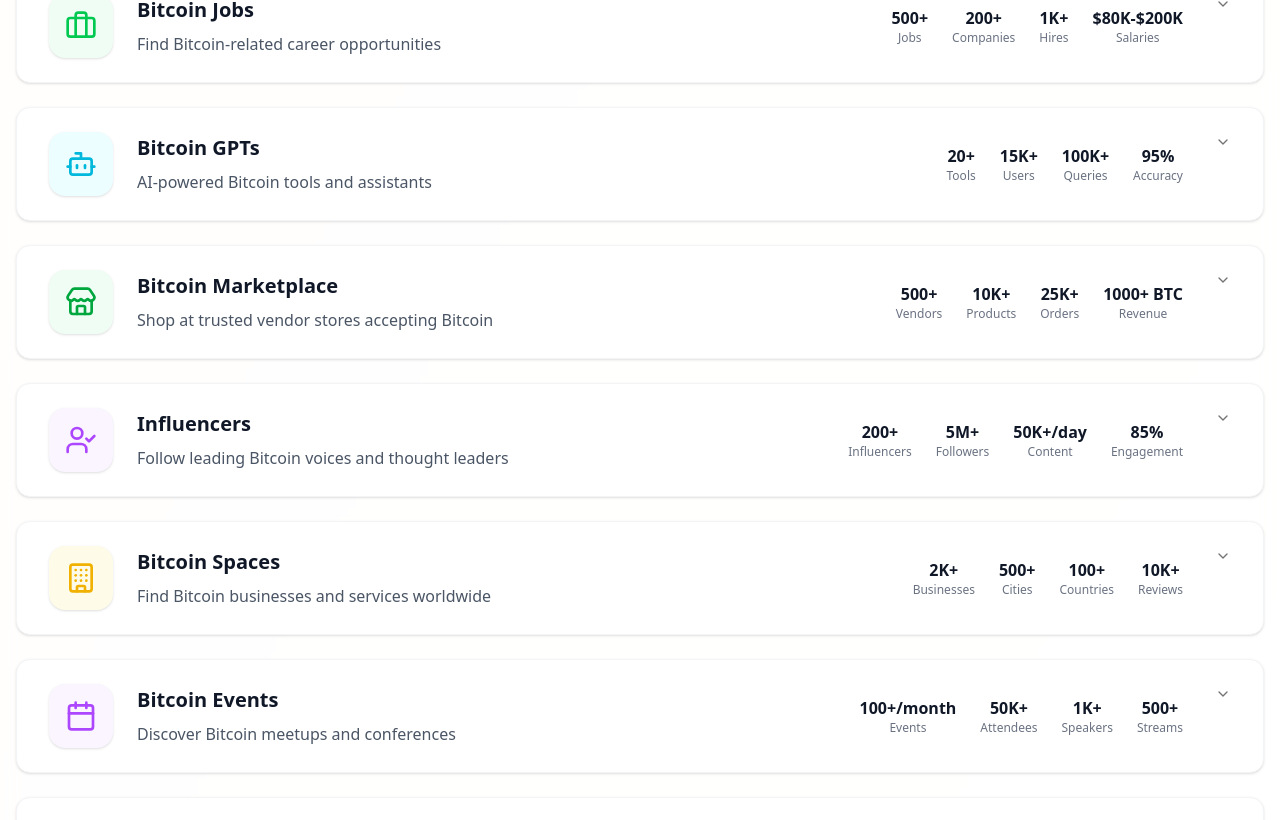
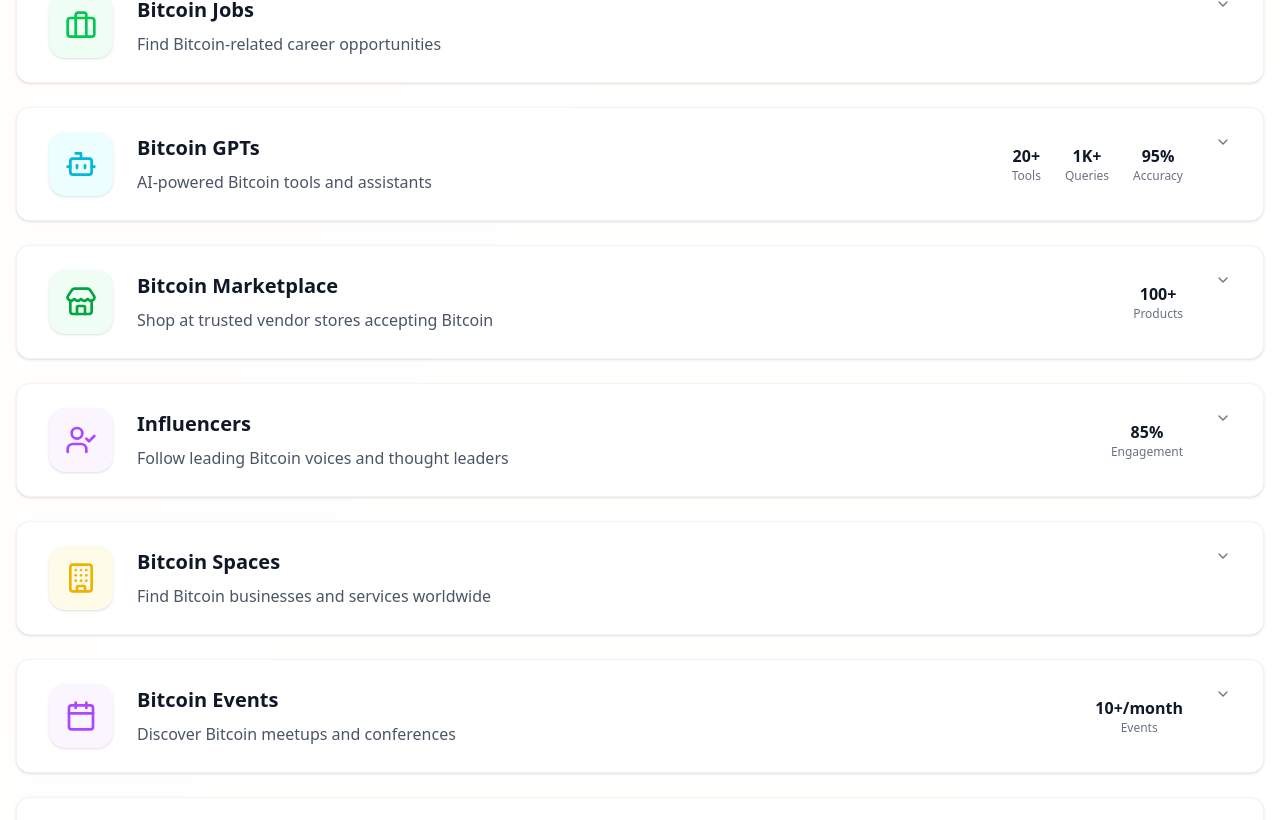
Before and after one commit to shubham9654/coinalaa-v1, a Next.js app: page / in a window 1280 px wide. Shown: the part 1060-1880 px from the top of the page. Built offline with nearby package versions, Linux system fonts and the light colour scheme.

Commit message:
fixed dummy data issue

```diff
--- a/src/app/page.tsx
+++ b/src/app/page.tsx
@@ -108,7 +108,7 @@ const features = [
         highlights: ['Monthly meetups', 'Conference alerts', 'Local chapters']
       }
     ],
-    stats: { users: '50K+', posts: '200K+', groups: '500+', events: '100+' }
+    stats: { posts: '2K+', groups: '50+', events: '100+' }
   },
   {
     id: 'bitcoin-academy',
@@ -144,7 +144,7 @@ const features = [
         highlights: ['Q&A sessions', 'Real-time interaction', 'Recorded sessions']
       }
     ],
-    stats: { courses: '100+', students: '25K+', instructors: '50+', certificates: '10K+' }
+    stats: { courses: '100+'}
   },
   {
     id: 'bitcoin-jobs',
@@ -180,7 +180,7 @@ const features = [
         highlights: ['Interview prep', 'Salary guides', 'Career paths']
       }
     ],
-    stats: { jobs: '500+', companies: '200+', hires: '1K+', salaries: '$80K-$200K' }
+    stats: {}
   },
   {
     id: 'bitcoin-gpts',
@@ -216,7 +216,7 @@ const features = [
         highlights: ['Adaptive learning', 'Progress tracking', 'Quiz generation']
       }
     ],
-    stats: { tools: '20+', users: '15K+', queries: '100K+', accuracy: '95%' }
+    stats: { tools: '20+', queries: '1K+', accuracy: '95%' }
   },
   {
     id: 'bitcoin-marketplace',
@@ -252,7 +252,7 @@ const features = [
         highlights: ['Live tracking', 'Delivery updates', 'Customer support']
       }
     ],
-    stats: { vendors: '500+', products: '10K+', orders: '25K+', revenue: '1000+ BTC' }
+    stats: { products: '100+'}
   },
   {
     id: 'influencers',
@@ -288,7 +288,7 @@ const features = [
         highlights: ['Q&A sessions', 'AMAs', 'Direct messages']
       }
     ],
-    stats: { influencers: '200+', followers: '5M+', content: '50K+/day', engagement: '85%' }
+    stats: { engagement: '85%' }
   },
   {
     id: 'bitcoin-spaces',
@@ -324,7 +324,7 @@ const features = [
         highlights: ['Verification badges', 'Payment methods', 'Business hours']
       }
     ],
-    stats: { businesses: '2K+', cities: '500+', countries: '100+', reviews: '10K+' }
+    stats: { }
   },
   {
     id: 'bitcoin-events',
@@ -360,7 +360,7 @@ const features = [
         highlights: ['HD streaming', 'Live chat', 'Recorded sessions']
       }
     ],
-    stats: { events: '100+/month', attendees: '50K+', speakers: '1K+', streams: '500+' }
+    stats: { events: '10+/month' }
   },
   {
     id: 'bitcoin-news',
@@ -396,7 +396,7 @@ const features = [
         highlights: ['Expert analysis', 'Thought leadership', 'Community discussions']
       }
     ],
-    stats: { articles: '200+/day', sources: '100+', readers: '100K+', alerts: '10K+' }
+    stats: { articles: '200+/day', sources: '100+', alerts: '10K+' }
   }
 ]
 
```
